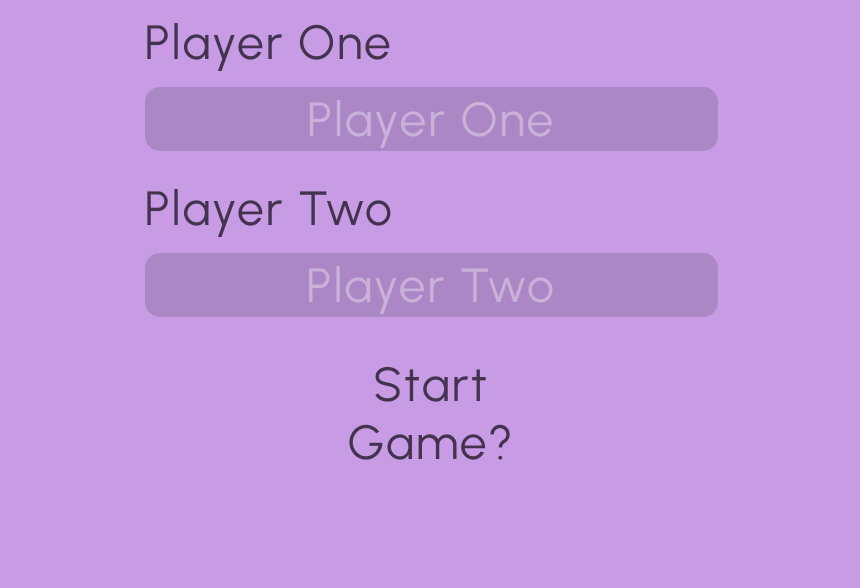
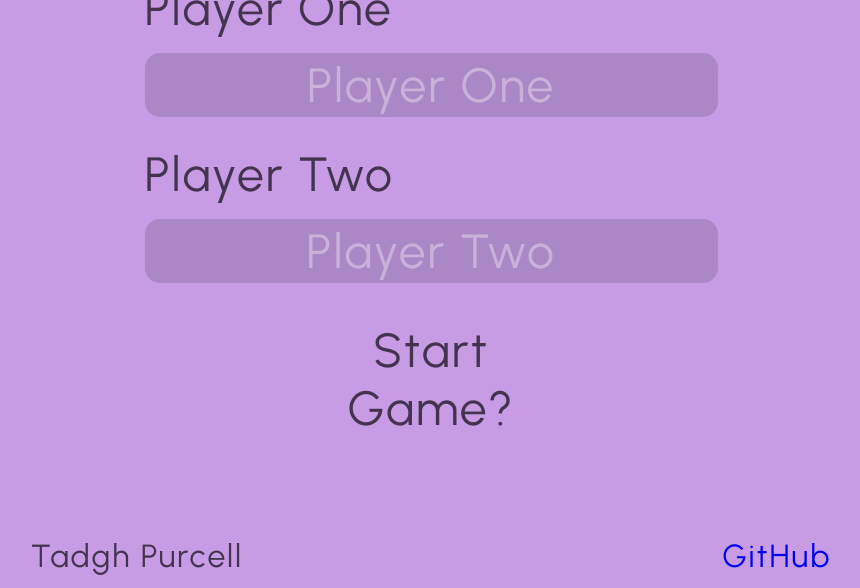
Before and after one commit to TadghPurcell/tic-tac-toe, a website: page index.html in a window 1280 px wide. Shown: the part 212-800 px from the top of the page, without its empty margins (209-1069 px from the left). Drawn offline with Linux system fonts and the light colour scheme; a web font is replaced by a local one.

Commit message:
Update CSS

```diff
--- a/index.html
+++ b/index.html
@@ -44,6 +44,10 @@
     <div class="overlay hidden"></div>
     <div class="overlay-text hidden"></div>
     <button type="button" class="btn-restart hidden">Restart</button>
+    <div class="footer">
+      <span>Tadgh Purcell</span>
+      <a href="https://github.com/TadghPurcell/tic-tac-toe">GitHub</a>
+    </div>
     <script src="script.js"></script>
   </body>
 </html>
--- a/style.css
+++ b/style.css
@@ -73,6 +73,7 @@ h1 {
   display: grid;
   grid-template-columns: repeat(3, 1fr);
   margin-bottom: 80px;
+  /* height: 80vh; */
 }
 
 .start-two-player {
@@ -82,6 +83,7 @@ h1 {
   flex-direction: column;
   align-items: center;
   gap: 28px;
+  justify-content: center;
 }
 
 .start-two-player > * {
@@ -160,3 +162,22 @@ input:-webkit-autofill:focus {
   /* border-radius: 15px; */
   background-color: #b18dc9;
 }
+
+.footer {
+  position: absolute;
+  bottom: 0;
+  display: flex;
+  align-items: center;
+  justify-content: space-around;
+  font-size: 2rem;
+  height: 8vh;
+
+  width: 100%;
+}
+
+a {
+  text-decoration: none;
+}
+a:visited {
+  color: #43334e;
+}
```
